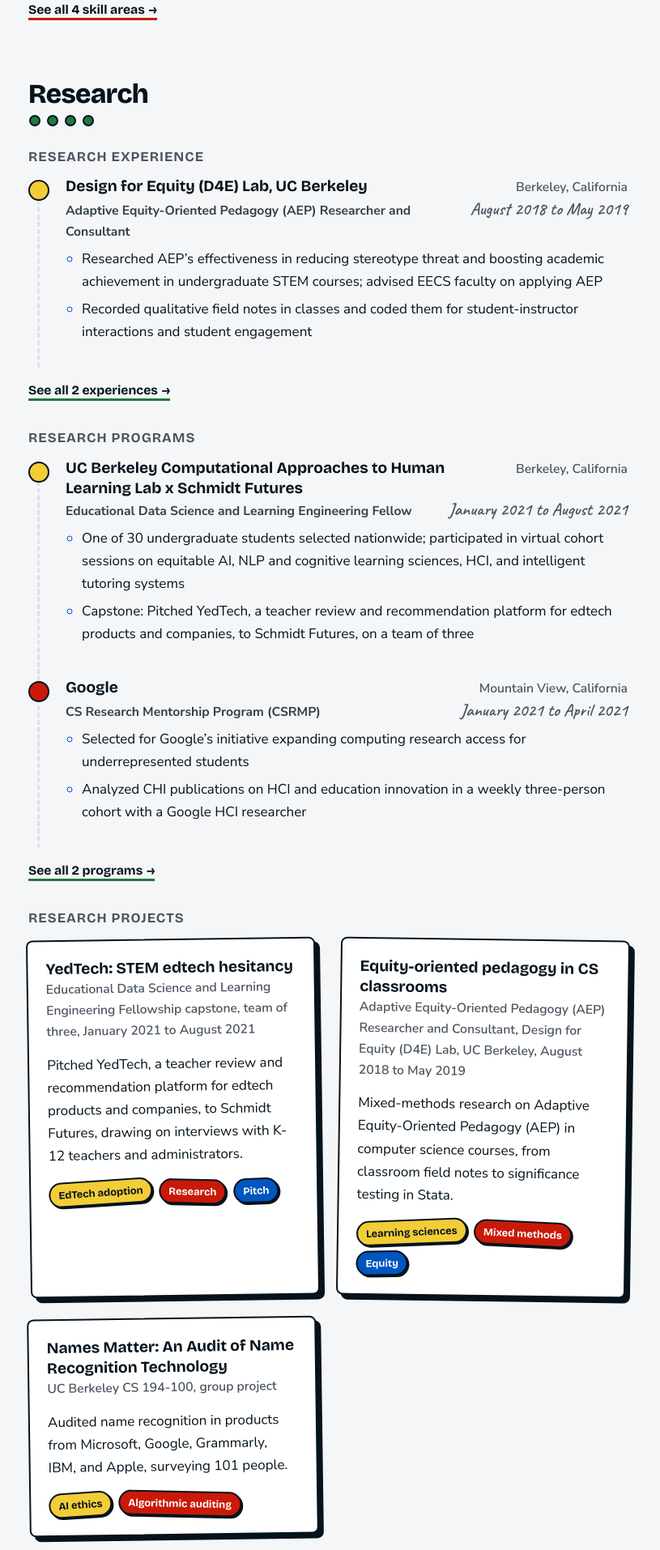
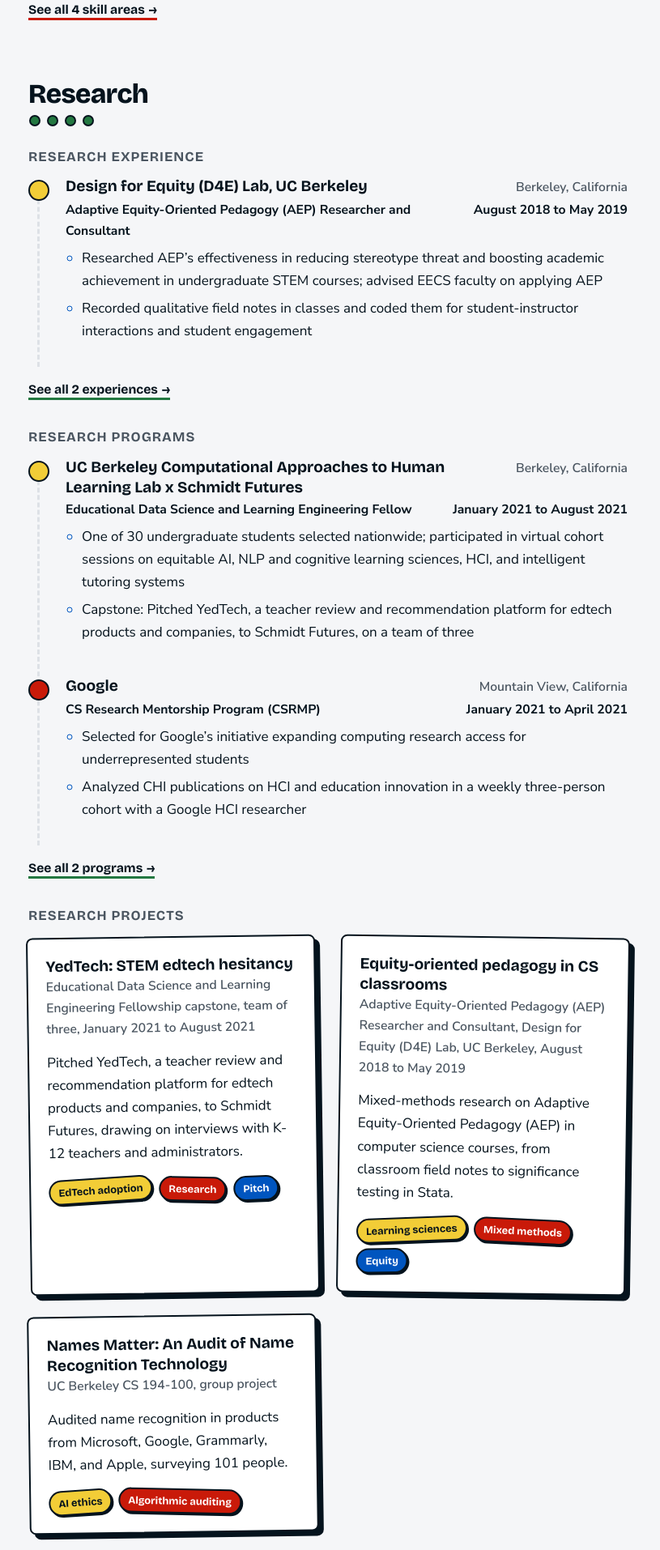
Before and after one commit to sarah-adebabay/sarah-adebabay.github.io, a Jekyll site: the page built from _pages/about.md, in a window 1280 px wide. Shown: the part 2317-4231 px from the top of the page at 81% size, without its empty margins (77-892 px from the left). Built offline with Jekyll 4.4.1, drawn with Linux system fonts in a browser that asks for light colours.

Commit message:
Stack role entries one line each on phones; match dates to the role text
Below 768px each entry reads organization, role, location, dates, one per line.
Laptop and up keep the two-row layout. Dates now use the same font, size and
weight as the role everywhere.

Co-Authored-By: Claude Opus 5.5 <noreply@anthropic.com>

```diff
--- a/_includes/brick/timeline.html
+++ b/_includes/brick/timeline.html
@@ -3,11 +3,11 @@ On the home page (include.full not set) only entries marked top: true show, with
 <ol class="timeline">
   {% for job in include.items %}{% if include.full or job.top %}
   <li>
-    {% comment %} Two rows: organization on the left, location on the right; then role on the left, dates on the right.
-    Each row wraps so the right side drops under the left on narrow screens. {% endcomment %}
-    {% if job.org %}<div class="tl-row tl-org"><h3>{{ job.org }}</h3>{% if job.where %}<p class="where">{{ job.where }}</p>{% endif %}</div>
+    {% comment %} Laptop and up: two rows, organization | location, then role | dates.
+    Phones: one line each, in the order organization, role, location, dates (see .tl-head in brick.css). {% endcomment %}
+    <div class="tl-head">{% if job.org %}<div class="tl-row tl-org"><h3>{{ job.org }}</h3>{% if job.where %}<p class="where">{{ job.where }}</p>{% endif %}</div>
     <div class="tl-row tl-role"><p class="role">{{ job.title }}</p>{% if job.when %}<p class="when">{{ job.when }}</p>{% endif %}</div>
-    {% else %}<div class="tl-row tl-org"><h3>{{ job.title }}</h3>{% if job.when %}<p class="when">{{ job.when }}</p>{% endif %}</div>{% endif %}
+    {% else %}<div class="tl-row tl-org"><h3>{{ job.title }}</h3>{% if job.when %}<p class="when">{{ job.when }}</p>{% endif %}</div>{% endif %}</div>
     {% if job.note and include.full %}<p class="tl-note">{{ job.note }}</p>{% endif %}
     {% if job.bullets %}<ul>{% for b in job.bullets %}{% if include.full or forloop.index <= 2 %}<li>{{ b }}</li>{% endif %}{% endfor %}</ul>{% endif %}
   </li>
--- a/assets/css/brick.css
+++ b/assets/css/brick.css
@@ -340,19 +340,23 @@ p { margin: 0 0 16px; }
 .timeline > li:nth-child(4n+4)::before { background: var(--sky); }
 .when { font-family: var(--hand); font-size: 1.35rem; color: var(--muted); margin: 0 0 6px; line-height: 1.2; }
 .timeline ul { margin: 0; padding-left: 20px; }
-/* Entry header: organization | location, then role | dates. Left side takes the room it needs and the right side
-   sits flush right; when both no longer fit on one line (phones), the right side wraps underneath, left-aligned. */
+/* Entry header: organization | location, then role | dates. The left side takes the room it needs and the right
+   side sits flush right. Dates use the same font and size as the role. */
+.timeline .tl-head { margin-bottom: 6px; }
 .timeline .tl-row { display: flex; flex-wrap: wrap; justify-content: space-between; align-items: baseline; column-gap: 16px; }
 .timeline .tl-row > :first-child { flex: 1 1 15rem; min-width: 0; }
-.timeline .tl-row > :last-child:not(:first-child) { flex: 0 1 auto; text-align: right; }
-.timeline .tl-row .where, .timeline .tl-row .when { white-space: nowrap; }
+.timeline .tl-row > :last-child:not(:first-child) { flex: 0 1 auto; text-align: right; white-space: nowrap; }
 .timeline .where { margin: 0; font-weight: 600; font-size: .98rem; color: var(--muted); }
-.timeline .role { margin: 2px 0 0; font-weight: 700; font-size: .98rem; color: var(--ink); }
-.timeline .tl-row .when { margin: 0; }
-.timeline .tl-row:last-of-type { margin-bottom: 6px; }
-@media (max-width: 560px) {
-  .timeline .tl-row > :last-child:not(:first-child) { text-align: left; }
-  .timeline .tl-row .where, .timeline .tl-row .when { white-space: normal; }
+.timeline .role, .timeline .when { margin: 2px 0 0; font-family: inherit; font-weight: 700; font-size: .98rem; line-height: inherit; color: var(--ink); opacity: 1; max-width: none; }
+/* Phones: one line each, in the order organization, role, location, dates. */
+@media (max-width: 767px) {
+  .timeline .tl-head { display: flex; flex-direction: column; }
+  .timeline .tl-row { display: contents; }
+  .timeline .tl-row > * { flex: none !important; text-align: left !important; white-space: normal !important; }
+  .timeline .tl-head h3 { order: 1; }
+  .timeline .tl-head .role { order: 2; }
+  .timeline .tl-head .where { order: 3; margin-top: 2px; }
+  .timeline .tl-head .when { order: 4; }
 }
 .timeline .tl-note { margin: 0 0 8px; color: var(--muted); font-style: italic; }
 .timeline ul li { margin-bottom: 6px; }
```
